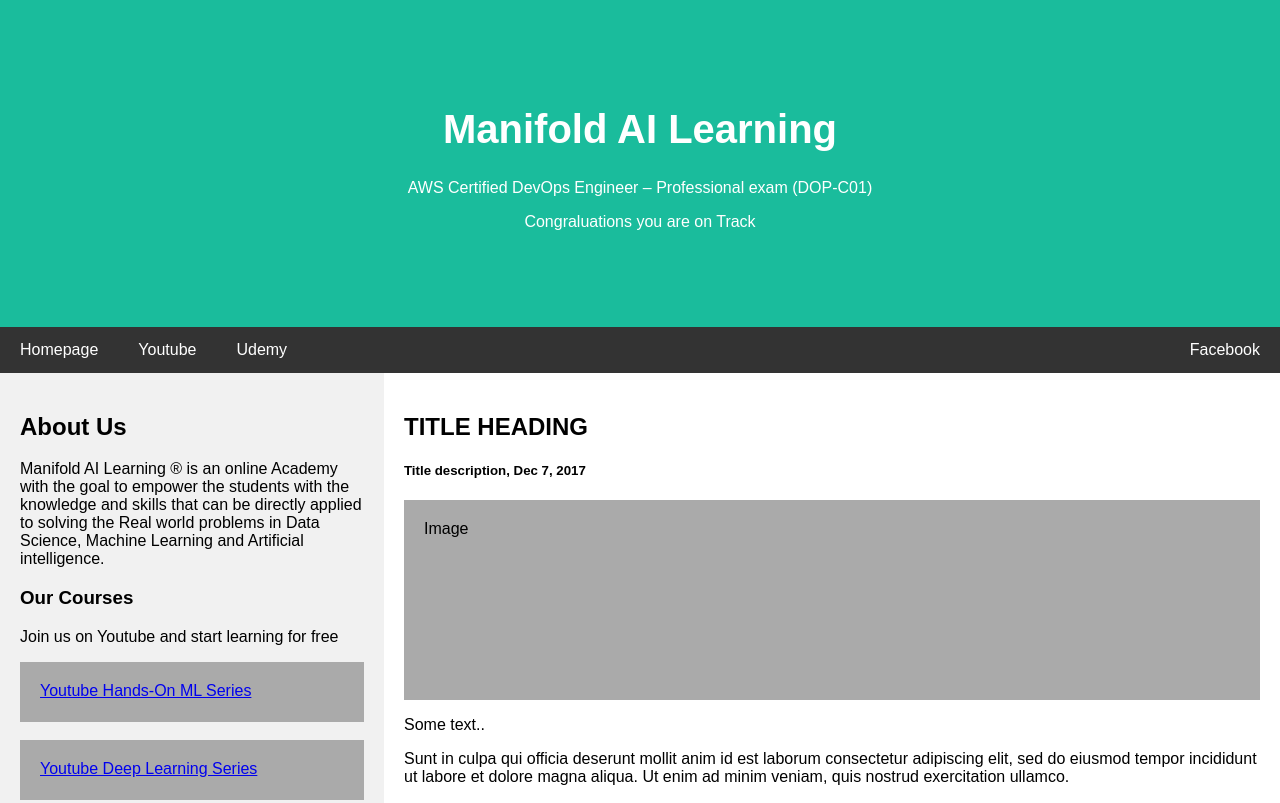
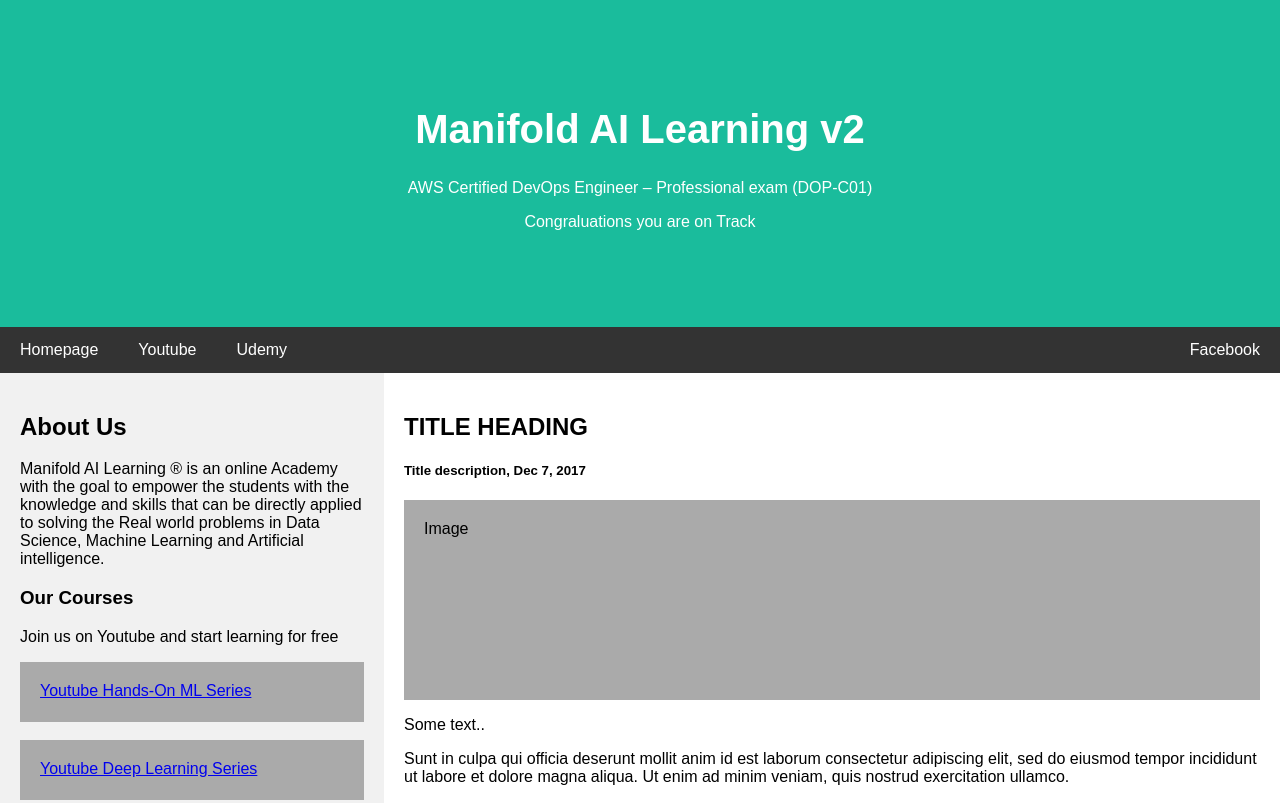
Before and after one commit to swastik140322/codepipeline, a plain HTML site: page index.html in a window 1280 px wide. Shown: the top 803 px of the page. Drawn offline with Linux system fonts and the light colour scheme.

Commit message:
index.html
"Title Changes"

```diff
--- a/index.html
+++ b/index.html
@@ -113,7 +113,7 @@
 <body>
 
 <div class="header">
-  <h1>Manifold AI Learning</h1>
+  <h1>Manifold AI Learning v2 </h1>
   <p>AWS Certified DevOps Engineer – Professional exam (DOP-C01)</p>
   <p>Congraluations you are on Track</p>
 </div>
```
